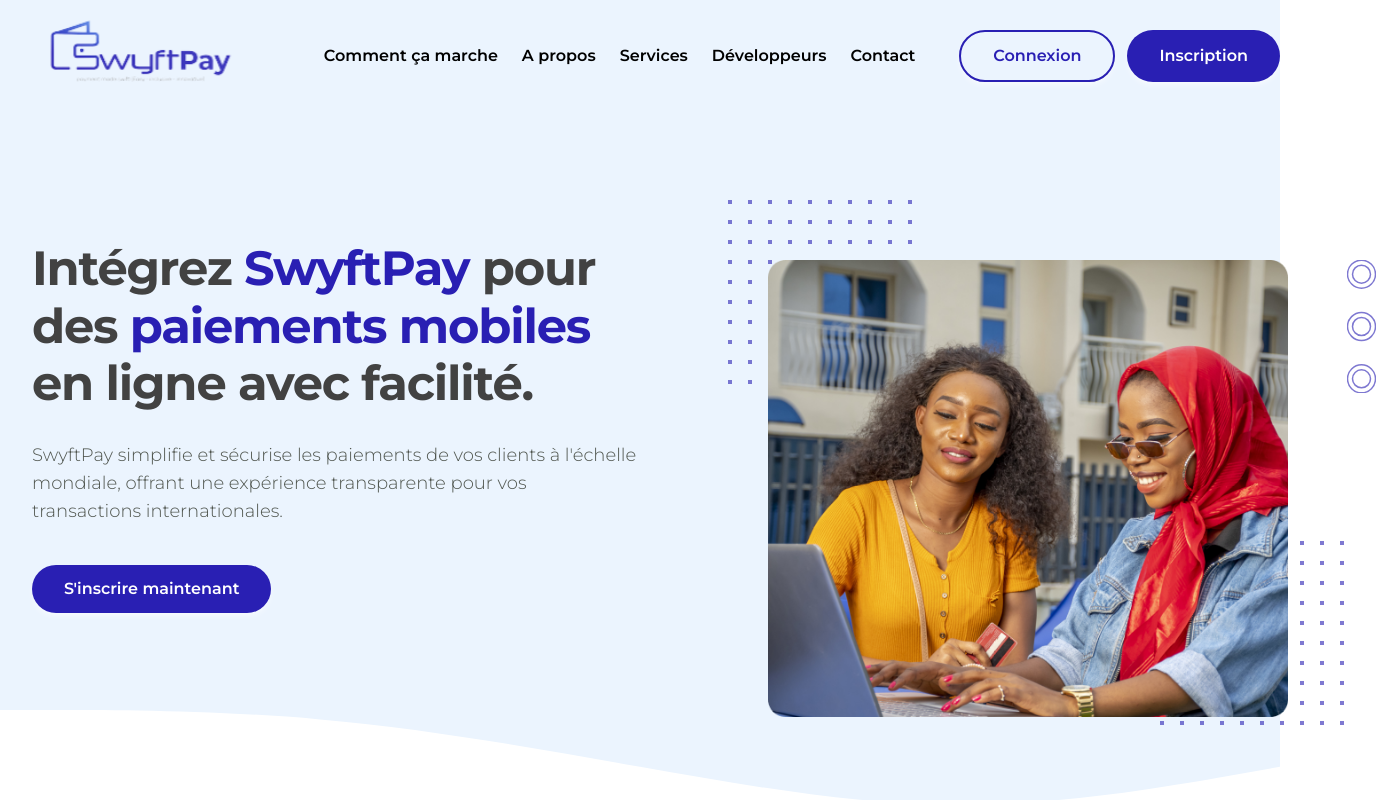
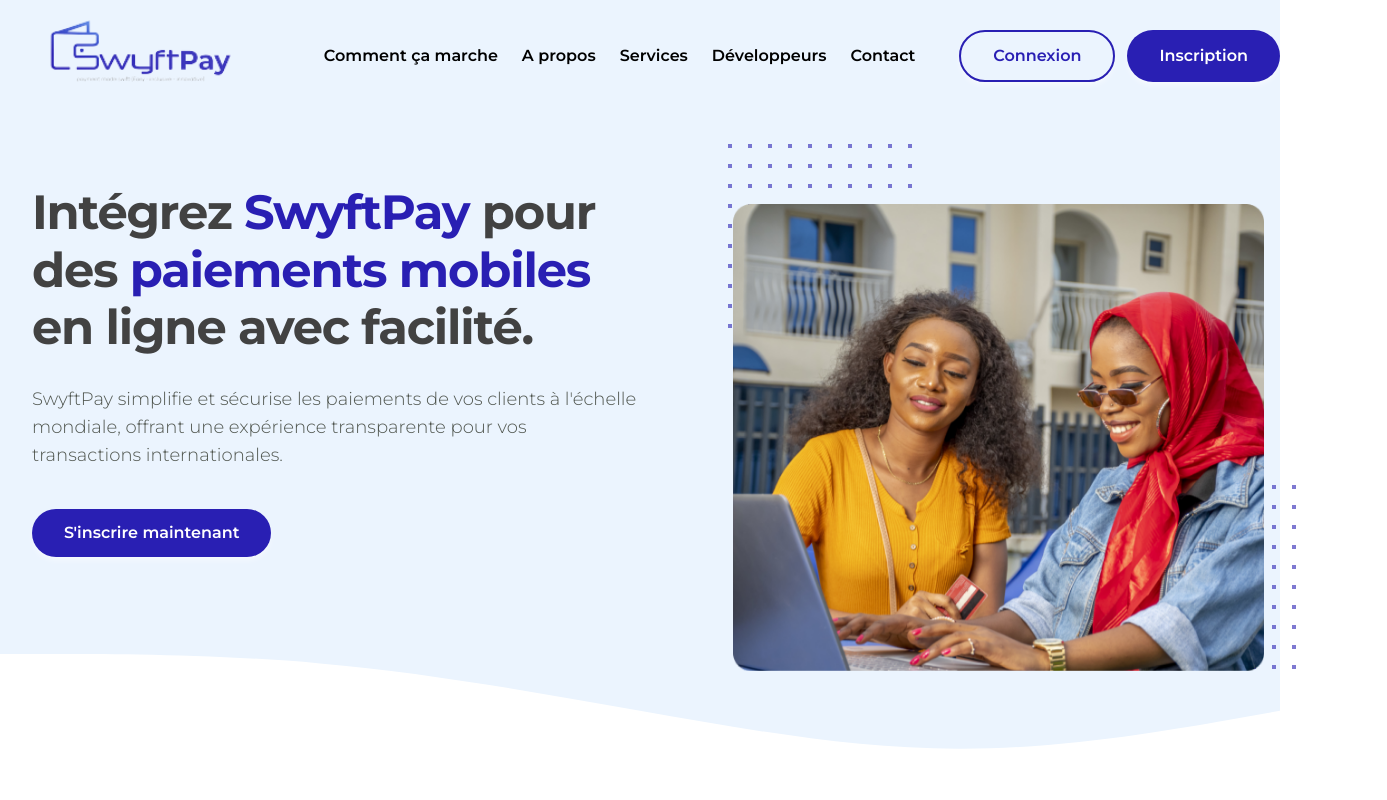
Before and after one commit to swyftpay-drc/frontend, a Next.js app: page / in a window 1280 px wide. Shown: the top 800 px of the page, 1387 px wide, since content can reach past the window. Built offline with nearby package versions, Linux system fonts and the light colour scheme.

Commit message:
style: modify variant button

```diff
--- a/src/components/client/home/banner-section/index.tsx
+++ b/src/components/client/home/banner-section/index.tsx
@@ -11,7 +11,7 @@
 const Banner = () => {
   return (
     <>
-      <div className="sm:py-0 relative">
+      <div className="sm:py-0 relative md:mt-8">
         <div className="hidden md:flex">
           {" "}
           <RightClipPath />
@@ -47,8 +47,8 @@
               {" "}
               <CercleClipPath />
             </div>
-            <div className="absolute top-5 -right-10 bottom-9 z-40 hidden md:block">
-              <Image src={BgHiro} width={520} alt="" />
+            <div className="absolute top-5 -right-10 bottom-9 z-40 hidden md:block md:-right-4 ">
+              <Image src={BgHiro} width={531} height={468} alt="" />
             </div>
           </div>
         </div>
--- a/src/components/client/home/index.tsx
+++ b/src/components/client/home/index.tsx
@@ -14,7 +14,7 @@
     <>
       <Header />
       <div className="bg-primary-400">
-        <BaseContainer className="py-12 sm:py-10 md:pt-32">
+        <BaseContainer className="py-12 sm:py-10 md:pt-30">
           <BannerSection />
         </BaseContainer>
       </div>
@@ -23,11 +23,11 @@
         <PaymentSection />
         <ServiceSection />
       </BaseContainer>
-      <ExperienceSection/>
+      <ExperienceSection />
       <BaseContainer>
-        <TestimonialSection/>
+        <TestimonialSection />
       </BaseContainer>
-      <Footer/>
+      <Footer />
     </>
   );
 };
--- a/src/components/client/layouts/navbar/index.tsx
+++ b/src/components/client/layouts/navbar/index.tsx
@@ -89,7 +89,9 @@
                 <Button handleClick={(e) => {}} variant="outlined">
                   Connexion
                 </Button>
-                <Button handleClick={(e) => {}}>Inscription</Button>
+                <Button handleClick={(e) => {}} variant="contained">
+                  Inscription
+                </Button>
               </div>
             </div>
           </div>
--- a/src/components/ui/button/index.tsx
+++ b/src/components/ui/button/index.tsx
@@ -1,25 +1,24 @@
 "use client";
-import { IButton} from "@/types/base";
+import { IButton } from "@/types/base";
 import React, { ReactNode, useState } from "react";
 
-export type Props = IButton
+export type Props = IButton;
 export const Button: React.FC<Props> = ({
   handleClick,
   title,
   children,
   fullWidth,
   variant,
-  className
+  className,
 }) => {
-  const getVariant =()=>{
-    if (variant==='contained') {
-      return 'bg-primary-900'
+  const getVariant = () => {
+    if (variant === "contained") {
+      return "bg-primary-900 hover:bg-transparent text-white";
+    } else if (variant === "outlined") {
+      return "border-2 border-primary-900 text-primary-900 hover:bg-primary-900 bg-transparent hover:text-white";
     }
-    else if(variant === 'outlined') {
-      return 'border-2 border-primary-900 text-primary-900 hover:bg-primary-900 bg-transparent hover:text-white';
-    }
-    return 'bg-primary-900 hover:bg-primary-800 text-white'
-  }
+    return "bg-primary-900 hover:bg-primary-800 text-white";
+  };
   return (
     <>
       <button
--- a/src/components/ui/clip-path/CercleClipPath.tsx
+++ b/src/components/ui/clip-path/CercleClipPath.tsx
@@ -4,7 +4,7 @@
 export const CercleClipPath = () => {
   return (
     <svg
-      className="absolute top-5 -right-32 text-primary-900/60 animate-ping duration-500"
+      className="absolute top-5 -right-32 text-primary-900/60 animate-ping duration-500 md:hidden"
       xmlns="http://www.w3.org/2000/svg"
       stroke="currentColor"
       stroke-width="1.5"
--- a/src/components/ui/clip-path/LeftClipPath.tsx
+++ b/src/components/ui/clip-path/LeftClipPath.tsx
@@ -1,10 +1,10 @@
-'use client'
-import React from 'react'
+"use client";
+import React from "react";
 
 export const LeftClipPath = () => {
   return (
     <svg
-    className="absolute -top-10 right-80 animate-pulse"
+      className="absolute -top-10 right-80 animate-pulse md:right-100"
       width="200"
       height="200"
       fill="none"
@@ -27,5 +27,5 @@
       </defs>
       <path fill="url(#a)" d="M0 0h300v300H0z" />
     </svg>
-  )
-}
+  );
+};
--- a/src/components/ui/clip-path/RightClipPath.tsx
+++ b/src/components/ui/clip-path/RightClipPath.tsx
@@ -4,7 +4,7 @@
 export const RightClipPath = () => {
   return (
     <svg
-    className="absolute -bottom-32 -right-28 animate-pulse"
+      className="absolute -bottom-32 -right-28 animate-pulseh md:-right-16"
       width="200"
       height="200"
       fill="none"
```
Also changed, not shown: 2 other files (tests, documents, lock files or other folders). Lines whose indentation alone changed are shown as unchanged.
